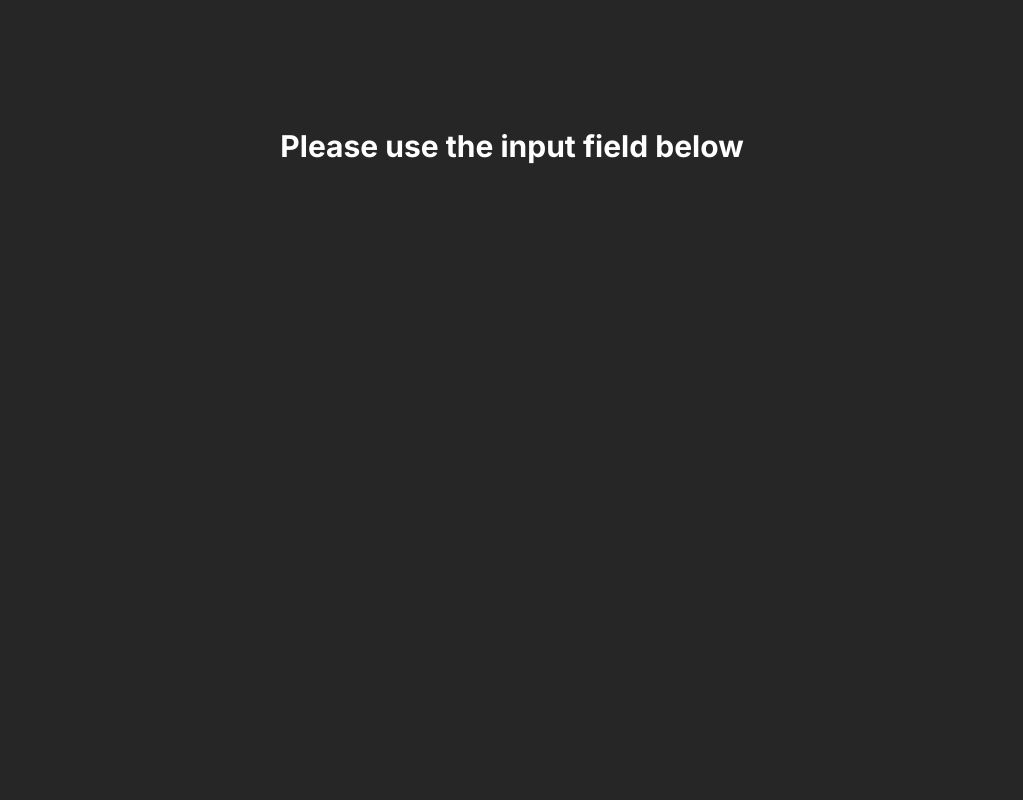
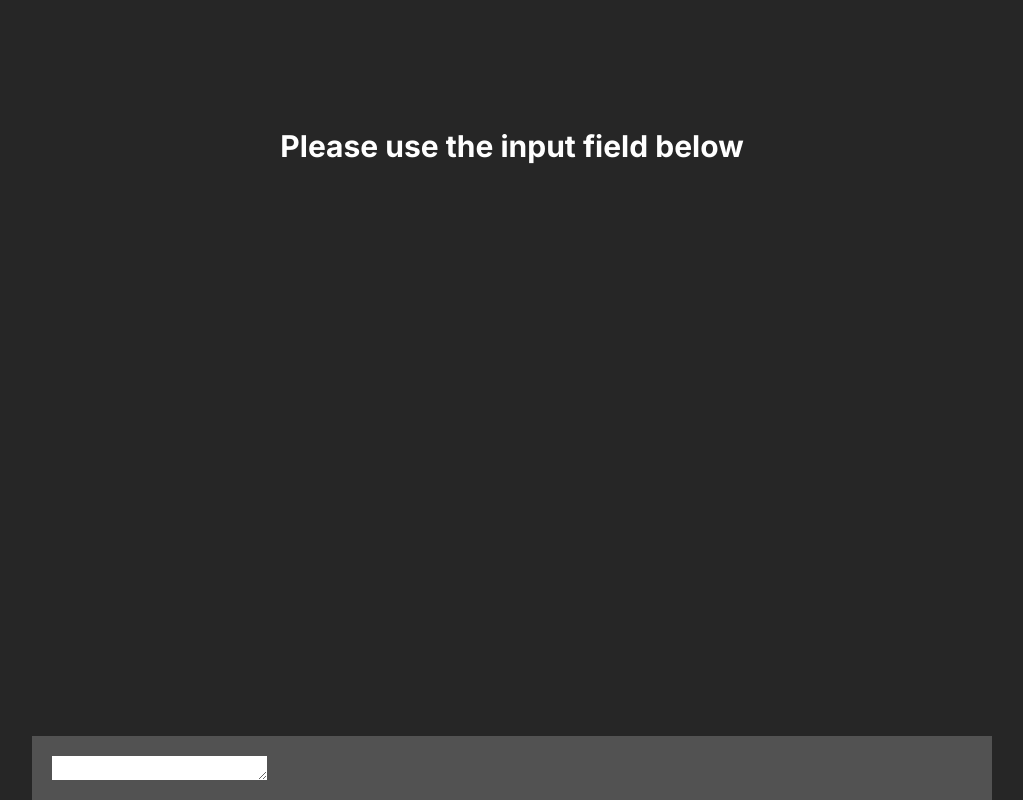
Before and after one commit to Martin2251/chat-bot, a Next.js app: page / in a window 1280 px wide. Shown: the whole page, without its empty margins (128-1151 px from the left). Built offline with nearby package versions, Linux system fonts and the light colour scheme.

Commit message:
textarea

```diff
--- a/app/page.tsx
+++ b/app/page.tsx
@@ -1,6 +1,7 @@
 "use client"
 
 import {useChat} from "ai/react"
+import Textarea from "react-textarea-autosize"
 
 export default function Home() {
   const {messages, input, handleInputChnage, handleSubmit} = useChat(
@@ -21,8 +22,10 @@ export default function Home() {
             </h1>
           </div>
         )}
-        <form onSubmit={handleSubmit} className="p-5 fixed bottom-0 left-0 w-[75%]">
-
+        <form onSubmit={handleSubmit} className="p-5 fixed bottom-0 left-0 w-[75%] mx-auto right-0 bg-neutral-600">
+          <div className="relative flex items-center">
+            <Textarea tabIndex={0} required rows={1} value={input} onChange={handleInputChnage}/>
+          </div>
         </form>
     </div>
   );
--- a/package.json
+++ b/package.json
@@ -13,7 +13,8 @@
     "next": "14.1.1",
     "openai-edge": "^1.2.2",
     "react": "^18",
-    "react-dom": "^18"
+    "react-dom": "^18",
+    "react-textarea-autosize": "^8.5.3"
   },
   "devDependencies": {
     "@types/node": "^20",
```
Also changed, not shown: 1 other file (tests, documents, lock files or other folders).
